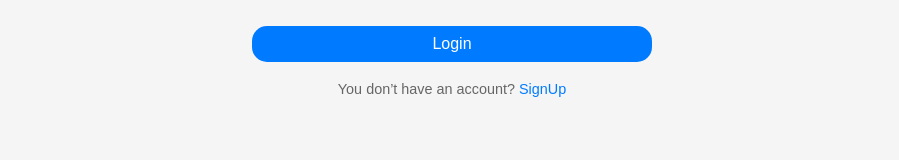
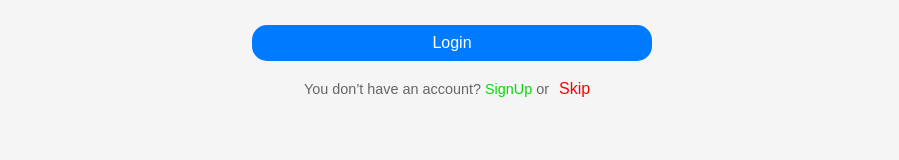
Before and after one commit to maksimpronin1991/GreenField-MovieFinder, a React (Vite) app: page / in a window 1280 px wide. Shown: the part 439-599 px from the top of the page, without its empty margins (188-1087 px from the left). Built offline with nearby package versions, Linux system fonts and the light colour scheme.

Commit message:
feat: skip login link

```diff
--- a/src/pages/login-screen/loginScreen.module.css
+++ b/src/pages/login-screen/loginScreen.module.css
@@ -63,6 +63,18 @@
   font-size: 1rem;
 }
 
+.freeEnter{
+  width: 100%;
+  padding: 10px;
+
+  color: red;
+  border: none;
+  border-radius: 15px;
+  font-size: 1rem;
+  cursor: pointer;
+  margin-top: 60px;
+}
+
 .loginButton {
   width: 100%;
   padding: 10px;
@@ -86,7 +98,7 @@
 }
 
 .signupLink {
-  color: #007bff;
+  color: rgb(9, 214, 9);
   text-decoration: none;
   cursor: pointer;
 }
--- a/src/pages/login-screen/loginScreen.tsx
+++ b/src/pages/login-screen/loginScreen.tsx
@@ -1,3 +1,4 @@
+import { AppRoute } from "../../const";
 import styles from "./loginScreen.module.css"
 import { Link } from 'react-router-dom';
 
@@ -15,10 +16,12 @@ const LoginScreen = () => {
       <form className={styles.formContainer}>
         <input type="text" placeholder="Login" className={styles.inputField} />
         <input type="password" placeholder="Password" className={styles.inputField} />
+
         <button className={styles.loginButton}>Login</button>
         <p className={styles.signupText}>
           You don’t have an account?{' '}
-          <Link to="/registration" className={styles.signupLink}>SignUp</Link>
+          <Link to={AppRoute.Registration} className={styles.signupLink}>SignUp</Link> <span>or</span>
+          <Link to={AppRoute.SearchScreen} className={styles.freeEnter}>Skip</Link>
         </p>
       </form>
 
--- a/src/pages/search-screen/search-screen.module.css
+++ b/src/pages/search-screen/search-screen.module.css
@@ -23,10 +23,6 @@
 .sortOptions{
   font-weight: bold;
 }
-
-
-
-
 
 .movieCard {
   width: 190px;
```
